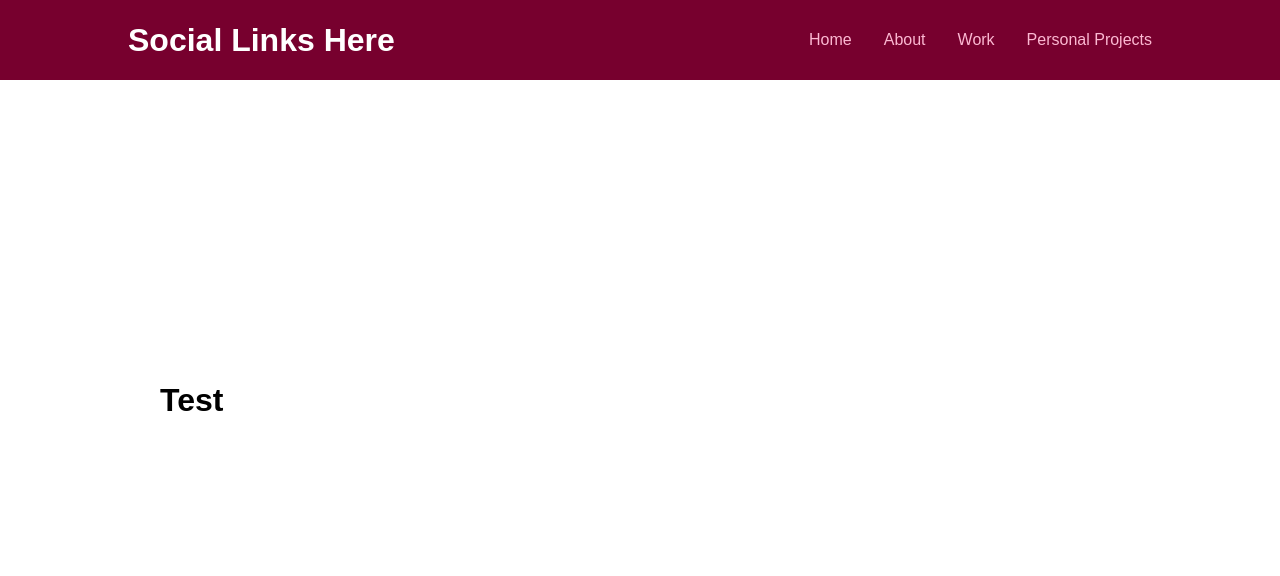
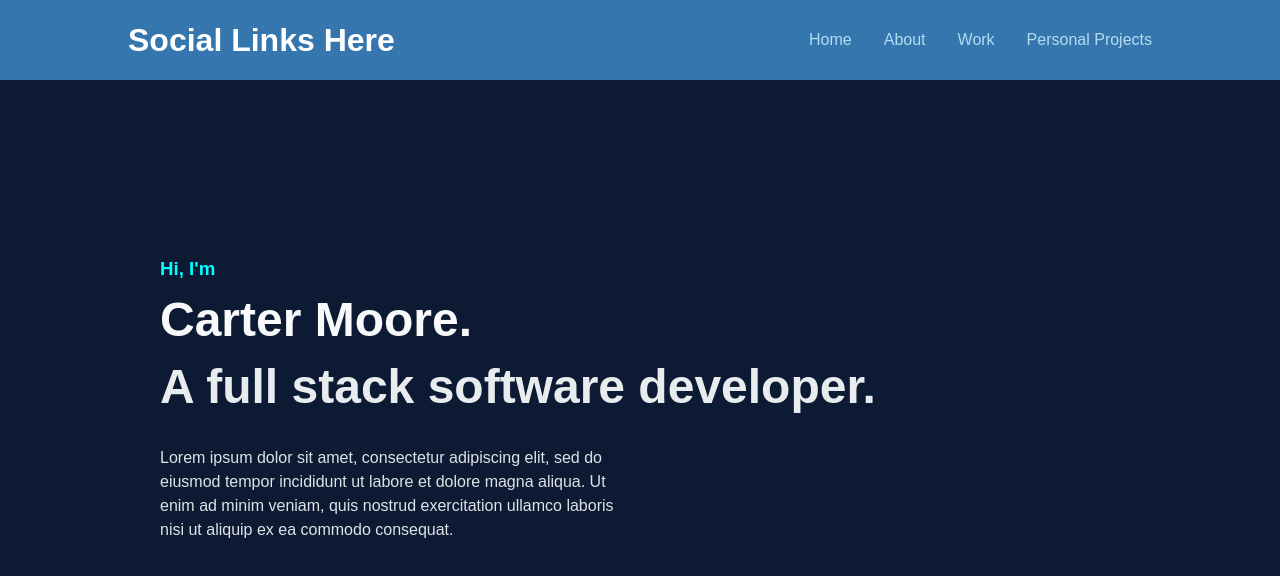
Before and after one commit to carterjmoore/personal-website, a Next.js app: page / in a window 1280 px wide. Shown: the top 576 px of the page. Built offline with nearby package versions, Linux system fonts and the light colour scheme; a web font is replaced by a local one.

Commit message:
Home section

```diff
--- a/components/home/Home.jsx
+++ b/components/home/Home.jsx
@@ -1,10 +1,18 @@
-import classes from './Home.module.css';
+import classes from './Home.module.scss';
 
 const Home = () => {
   return (
     <div className={classes.home}>
       <div className={'layout ' + classes['home-textbox']}>
-        <h1>Test</h1>
+        <h3 className={classes.hi}>Hi, I&apos;m</h3>
+        <h1 className={classes.carter}>Carter Moore.</h1>
+        <h1 className={classes.subheader}>A full stack software developer.</h1>
+        <p className={classes.paragraph}>
+          Lorem ipsum dolor sit amet, consectetur adipiscing elit, sed do
+          eiusmod tempor incididunt ut labore et dolore magna aliqua. Ut enim ad
+          minim veniam, quis nostrud exercitation ullamco laboris nisi ut
+          aliquip ex ea commodo consequat.
+        </p>
       </div>
     </div>
   );
--- a/components/home/Home.module.css
+++ /dev/null
@@ -1,10 +0,0 @@
-.home {
-  padding-top: 5rem;
-  height: 100vh;
-  display: flex;
-  align-items: center;
-}
-
-.home-textbox {
-  padding-bottom: 5rem;
-}
--- /dev/null
+++ b/components/home/Home.module.scss
@@ -0,0 +1,39 @@
+@import '../../styles/variables';
+
+.home {
+  padding-top: 5rem;
+  height: 100vh;
+  display: flex;
+  align-items: center;
+}
+
+.home-textbox {
+  padding-bottom: 5rem;
+}
+
+.hi {
+  color: aqua;
+  margin-bottom: 0.75rem;
+}
+
+.carter,
+.subheader {
+  font-size: 3rem;
+  margin-bottom: 0.75rem;
+}
+
+.carter {
+  color: $shade100;
+  margin-bottom: 0.75rem;
+}
+
+.subheader {
+  color: $shade200;
+  margin-bottom: 2rem;
+}
+
+.paragraph {
+  color: $shade300;
+  max-width: 30rem;
+  line-height: 1.5rem;
+}
--- a/components/layout/Header.jsx
+++ b/components/layout/Header.jsx
@@ -1,4 +1,4 @@
-import classes from './Header.module.css';
+import classes from './Header.module.scss';
 
 import Link from 'next/link';
 
--- a/components/layout/Header.module.css
+++ b/components/layout/Header.module.scss
@@ -1,3 +1,5 @@
+@import '../../styles/variables';
+
 .header {
   position: fixed;
   top: 0;
@@ -6,7 +8,7 @@
   display: flex;
   align-items: center;
   justify-content: space-between;
-  background-color: #77002e;
+  background-color: $medium;
   padding: 0 10%;
 }
 
@@ -31,7 +33,7 @@
 .header a {
   text-decoration: none;
   font-size: 1rem;
-  color: #fcb8d2;
+  color: $light;
 }
 
 .header a:hover,
--- a/package.json
+++ b/package.json
@@ -11,7 +11,8 @@
   "dependencies": {
     "next": "12.2.4",
     "react": "18.2.0",
-    "react-dom": "18.2.0"
+    "react-dom": "18.2.0",
+    "sass": "^1.54.4"
   },
   "devDependencies": {
     "eslint": "8.21.0",
--- a/pages/_app.jsx
+++ b/pages/_app.jsx
@@ -1,5 +1,5 @@
 import Header from '../components/layout/Header';
-import '../styles/globals.css';
+import '../styles/globals.scss';
 
 function MyApp({ Component, pageProps }) {
   return (
--- /dev/null
+++ b/styles/_variables.scss
@@ -0,0 +1,8 @@
+$dark: #0c1b33;
+$medium: #3476ad;
+$light: #b1ddf1;
+
+$shade100: #f8f9fa;
+$shade200: #e9ecef;
+$shade300: #dee2e6;
+$shade400: #ced4da;
--- a/styles/globals.css
+++ b/styles/globals.scss
@@ -1,13 +1,16 @@
 @import url('https://rsms.me/inter/inter.css');
+@import './variables';
 
 * {
   box-sizing: border-box;
+  margin: 0;
+  padding: 0;
 }
 
 html,
 body {
-  padding: 0;
-  margin: 0;
+  color: $shade100;
+  background-color: $dark;
 }
 
 html {
```
Also changed, not shown: 1 other file (tests, documents, lock files or other folders).
